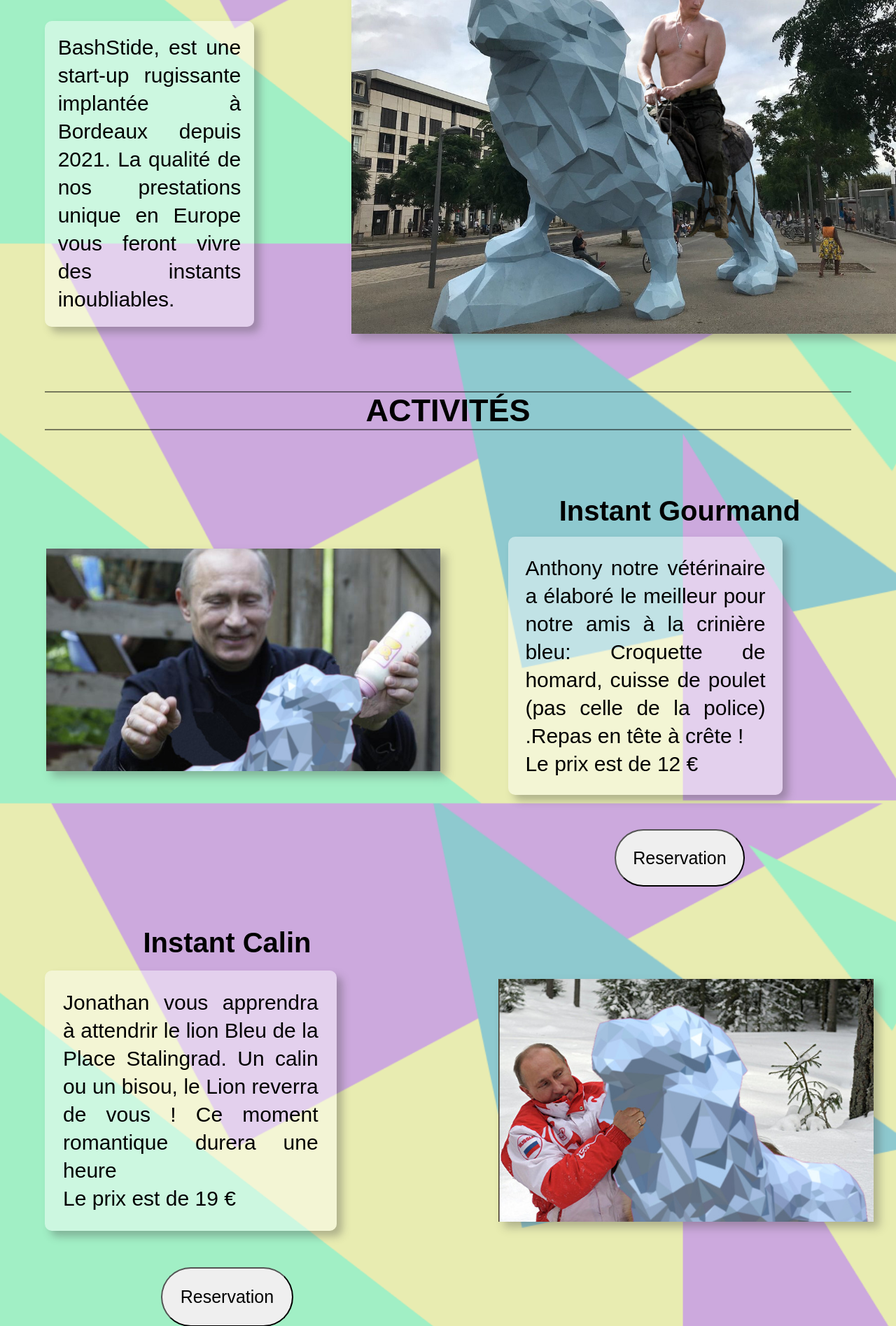
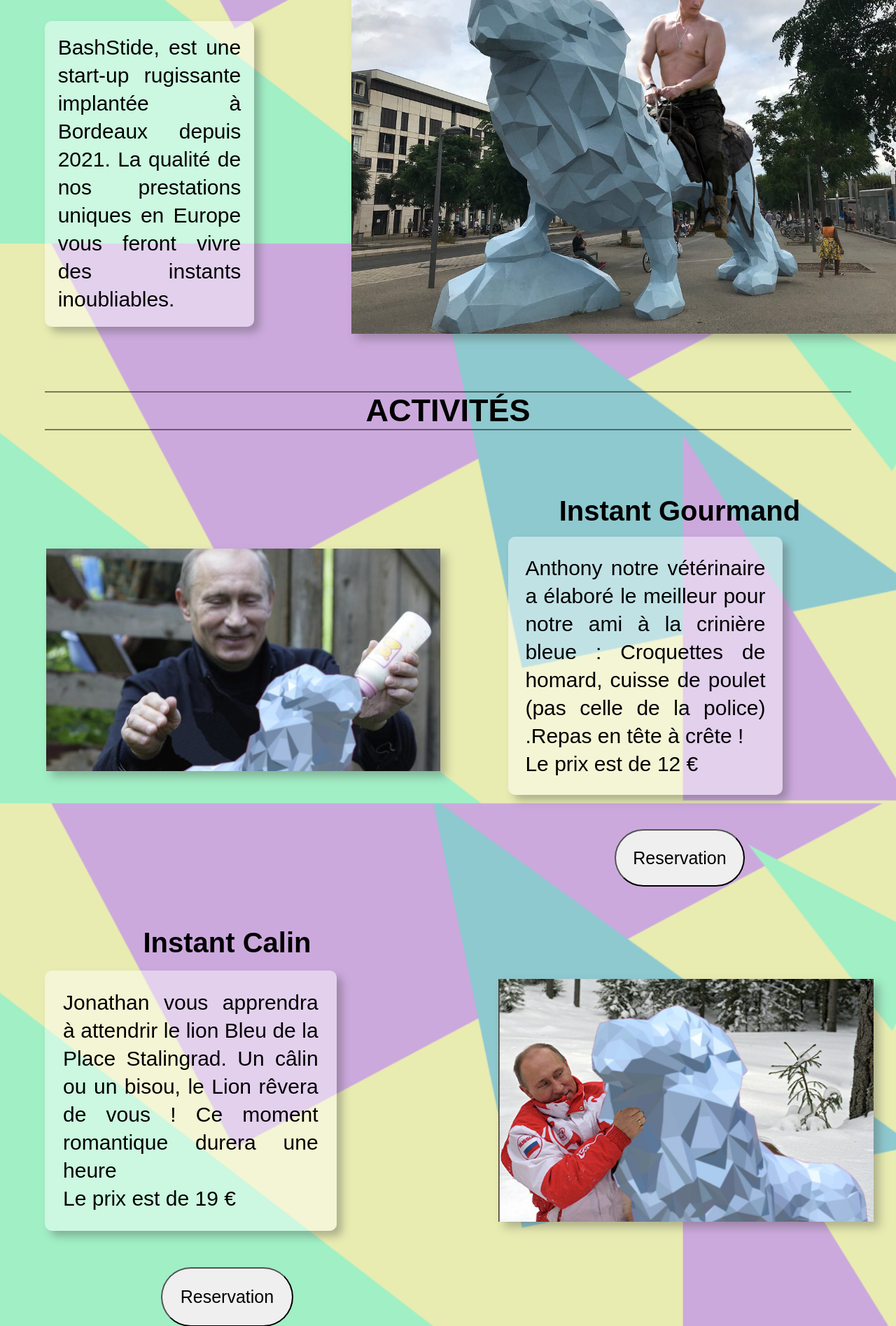
Before and after one commit to clr-89/Project-Bash-stide, a PHP site: page / in a window 1280 px wide; the page is wider, and only the part inside the window is pictured. Shown: the part 452-2347 px from the top of that part at 70% size. Run offline with PHP 8.4, Linux system fonts and the light colour scheme; some web fonts are replaced.

Commit message:
mistake words and change min- date of form

```diff
--- a/activity.php
+++ b/activity.php
@@ -4,7 +4,7 @@
         1 => [
             'Instant Gourmand' => [
                 'prix' => 12,
-                'detail' => 'Anthony notre vétérinaire a élaboré le meilleur pour notre amis à la crinière bleu: Croquette de homard, cuisse de poulet (pas celle de la police) .Repas en tête à crête !',
+                'detail' => 'Anthony notre vétérinaire a élaboré le meilleur pour notre ami à la crinière bleue : Croquettes de homard, cuisse de poulet (pas celle de la police) .Repas en tête à crête !',
                 'img' => 'images/poutin_eat_lieon.jpeg',
 
                                     ],
@@ -13,7 +13,7 @@
     'Instant Calin' =>  [
 
                             'prix' => 19,
-                            'detail' => 'Jonathan vous apprendra à attendrir le lion Bleu de la Place Stalingrad. Un calin ou un bisou, le Lion reverra de vous ! Ce moment romantique durera une heure',
+                            'detail' => 'Jonathan vous apprendra à attendrir le lion Bleu de la Place Stalingrad. Un câlin ou un bisou, le Lion rêvera de vous ! Ce moment romantique durera une heure',
                             'img' => 'images/Poutine_calin.jpeg',
 
                         ]
--- a/contact.php
+++ b/contact.php
@@ -33,7 +33,7 @@
             <input type="text" class="inputForm" name="email" placeholder="Adresse e-mail"/>
             <?php echo isset($_GET['errorEmail']) ? $_GET['errorEmail'] : ''; ?>
             <label for="start">Date de Réservation</label>
-            <input type="date" class="inputForm" name= "date" value="2021-09-13" min="2021-09-13" max="2022-09-13">
+            <input type="date" class="inputForm" name= "date" value='<?= date('Y-m-d');?>' min='<?=date('Y-m-d');?>' max="2022-09-13">
             <?php echo isset($_GET['errorDate']) ? $_GET['errorDate'] : ''; ?>
                 <SELECT class="inputForm" name="activités" size="1">
                     <option> Choisissez votre activité </option>
--- a/index.php
+++ b/index.php
@@ -26,7 +26,7 @@
                             <h1>PRÉSENTATION</h1>
                                 <p>
                                     BashStide, est une start-up rugissante implantée à Bordeaux depuis 2021.
-                                    La qualité de nos prestations unique en Europe vous feront vivre des instants inoubliables.
+                                    La qualité de nos prestations uniques en Europe vous feront vivre des instants inoubliables.
                                 </p>
                         </article>
                     </section>
```
